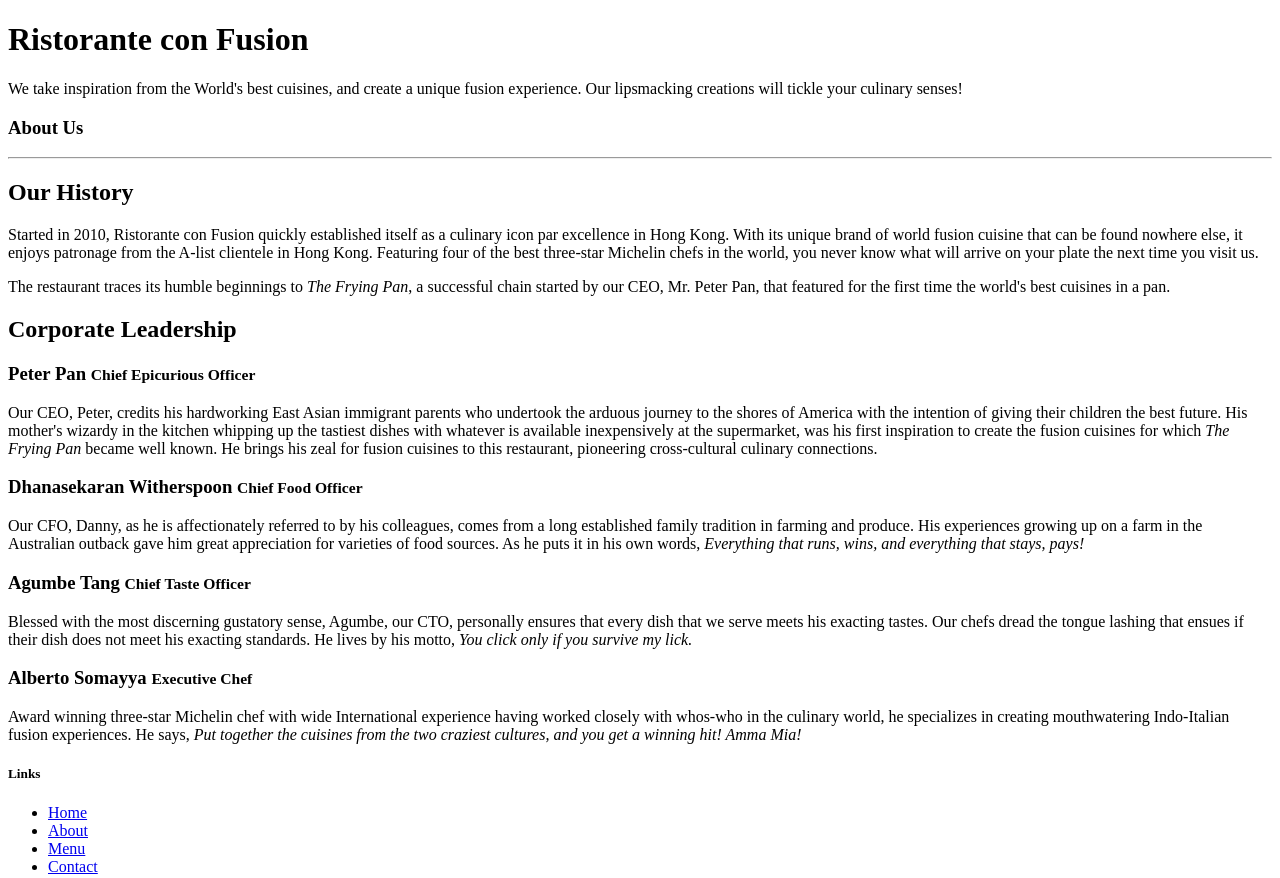
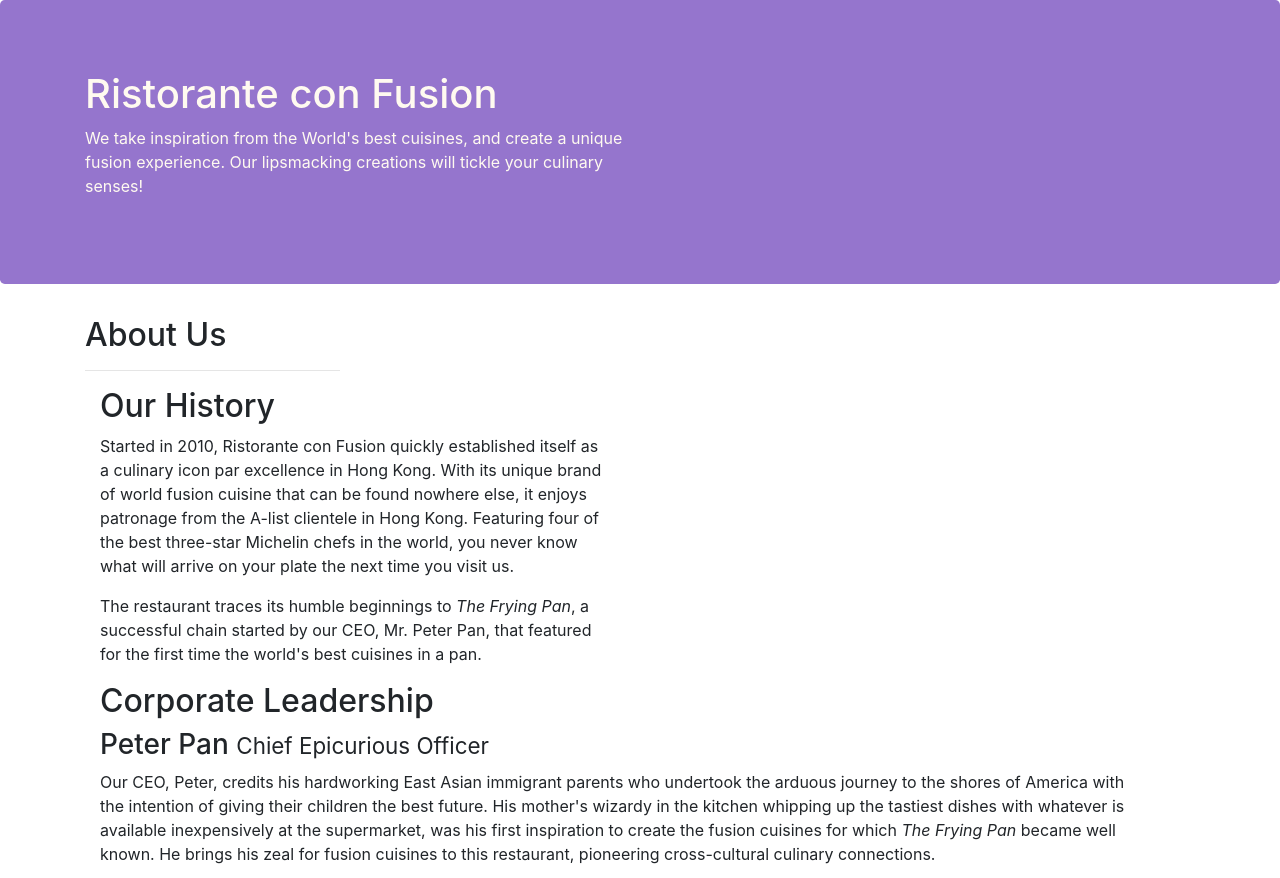
Before and after one commit to jaredraynelson/Bootstrap-Module1, a website: page index.html in a window 1280 px wide. Shown: the top 878 px of the page. Drawn offline with nearby package versions, Linux system fonts and the light colour scheme.

Commit message:
Second push

```diff
--- /dev/null
+++ b/css/styles.css
@@ -0,0 +1,10 @@
+.jumbotron{
+    background: rgb(149, 117, 205) ;
+    padding: 70px 30px 70px 30px;
+    margin-left: 0px;
+    color: floralwhite;
+}
+
+.footer{
+    background: rgba(149, 117, 205, 0.356);
+}
--- a/index.html
+++ b/index.html
@@ -4,6 +4,13 @@
 <head>
 
     <title>Ristorante Con Fusion: About Us</title>
+    <meta charset="utf-8">
+    <meta name="viewport" content="width=device-width, initial-scale=1, shrink-to-fit=no">
+    <meta http-equiv="x-ua-compatible" content="ie=edge">
+
+    <!-- Bootstrap CSS -->
+    <link rel="stylesheet" href="node_modules/bootstrap/dist/css/bootstrap.min.css">
+    <link rel="stylesheet" href="css/styles.css">
 
 </head>
 
@@ -22,27 +29,27 @@
         </div>
     </header>
 
-    <div>
-        <div>
-            <div>
-               <h3>About Us</h3>
+    <div class="container">
+        <div class="row row-content align-items-center">
+            <div class="col-12 col-sm4 col-md-3 order-sm-last">
+               <h2 class="about-us-tag">About Us</h2>
                <hr>
             </div>
         </div>
 
-        <div>
-            <div>
+        <div class="container row row-content align-items-center">
+            <div class="col-12 col-md">
                 <h2>Our History</h2>
                 <p>Started in 2010, Ristorante con Fusion quickly established itself as a culinary icon par excellence in Hong Kong. With its unique brand of world fusion cuisine that can be found nowhere else, it enjoys patronage from the A-list clientele in Hong Kong.  Featuring four of the best three-star Michelin chefs in the world, you never know what will arrive on your plate the next time you visit us.</p>
                 <p>The restaurant traces its humble beginnings to <em>The Frying Pan</em>, a successful chain started by our CEO, Mr. Peter Pan, that featured for the first time the world's best cuisines in a pan.</p>
             </div>
-            <div>
+            <div class="col-12 col-sm">
             </div>
         </div>
 
 
-        <div>
-            <div>
+        <div class="container row row-content align-items-center ">
+            <div class="col-12">
                 <h2>Corporate Leadership</h2>
                 <h3>Peter Pan <small>Chief Epicurious Officer</small></h3>
                 <p>Our CEO, Peter, credits his hardworking East Asian immigrant parents who undertook the arduous journey to the shores of America with the intention of giving their children the best future. His mother's wizardy in the kitchen whipping up the tastiest dishes with whatever is available inexpensively at the supermarket, was his first inspiration to create the fusion cuisines for which <em>The Frying Pan</em> became well known. He brings his zeal for fusion cuisines to this restaurant, pioneering cross-cultural culinary connections.</p>
--- a/package.json
+++ b/package.json
@@ -17,5 +17,10 @@
   "homepage": "",
   "devDependencies": {
     "lite-server": "^2.2.2"
+  },
+  "dependencies": {
+    "bootstrap": "^4.0.0",
+    "jquery": "^3.3.1",
+    "popper.js": "^1.12.9"
   }
 }
```
Also changed, not shown: 1 other file.
